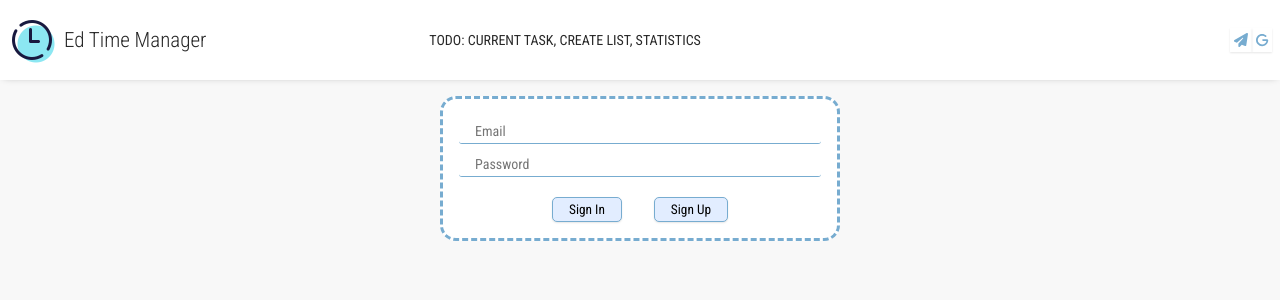
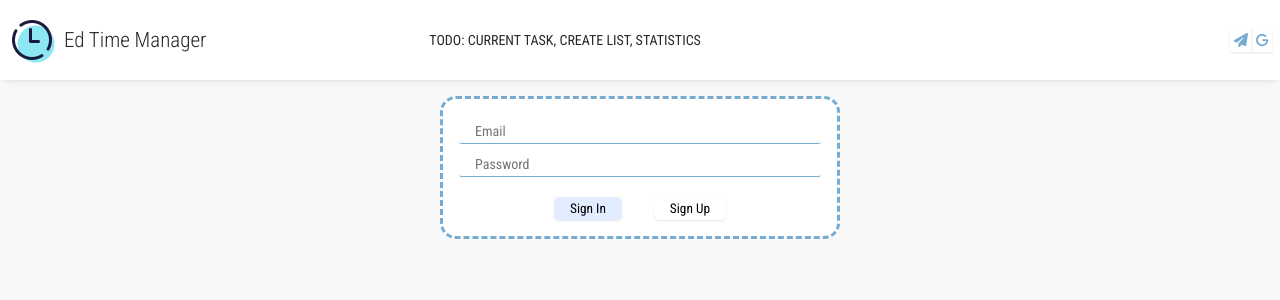
Before and after one commit to AdolfSenpai/time-manager, a React (Create React App) app in the folder ui/: page / in a window 1280 px wide. Shown: the top 300 px of the page. Built offline with nearby package versions, Linux system fonts and the light colour scheme.

Commit message:
button colors

```diff
--- a/ui/src/components/AuthForm/AuthForm.tsx
+++ b/ui/src/components/AuthForm/AuthForm.tsx
@@ -22,7 +22,7 @@ export default function AuthForm() {
                 <CSSTransition in={!isRegistration} timeout={300} unmountOnExit>
                     <EtmButton>Sign In</EtmButton>
                 </CSSTransition>
-                <EtmButton>Sign Up</EtmButton>
+                <EtmButton color="blank">Sign Up</EtmButton>
             </div>
         </form>
     );
--- a/ui/src/components/common/EtmButton/EtmButton.module.scss
+++ b/ui/src/components/common/EtmButton/EtmButton.module.scss
@@ -4,12 +4,28 @@
 
 .EtmButton {
   padding: 4px 16px;
-  background-color: $primary-light;
-  border: $border-default;
+  border: none;
   border-radius: 5px;
-  @include raisable;
+  @include raisable(5px);
 
-  &:hover {
-    background-color: $primary;
+  &.Primary {
+    background-color: $primary-light;
+
+    &:hover {
+      background-color: $primary;
+    }
+  }
+
+  &.Blank {
+    background-color: white;
+  }
+
+  &.Warn {
+    color: $primary-light;
+    background-color: $warn-light;
+
+    &:hover {
+      background-color: $warn;
+    }
   }
 }
--- a/ui/src/components/common/EtmButton/EtmButton.tsx
+++ b/ui/src/components/common/EtmButton/EtmButton.tsx
@@ -2,13 +2,20 @@ import { ReactNode } from "react";
 import { ButtonHTMLAttributes } from "react";
 import styles from "src/components/common/EtmButton/EtmButton.module.scss";
 
-export default function EtmButton({children, ...props}: {
+const buttonStyles = {
+    primary: styles.Primary,
+    blank: styles.Blank,
+    warn: styles.Warn,
+};
+
+export default function EtmButton({color = "primary", children, ...props}: {
+    color?: keyof typeof buttonStyles,
     children?: ReactNode,
     props?: ButtonHTMLAttributes<HTMLButtonElement>,
 }) {
 
     return(
-        <button {...props} className={styles.EtmButton}>
+        <button {...props} className={`${styles.EtmButton} ${buttonStyles[color]}`}>
             {children}
         </button>
     );
--- a/ui/src/styles/variables/colors.scss
+++ b/ui/src/styles/variables/colors.scss
@@ -1,4 +1,5 @@
 $primary: #bbdffa;
 $primary-light: #e2edff;
 $accent: #77acd0;
-$warn: #c5655c;
+$warn: #da0f0d;
+$warn-light: #d34336;
```
